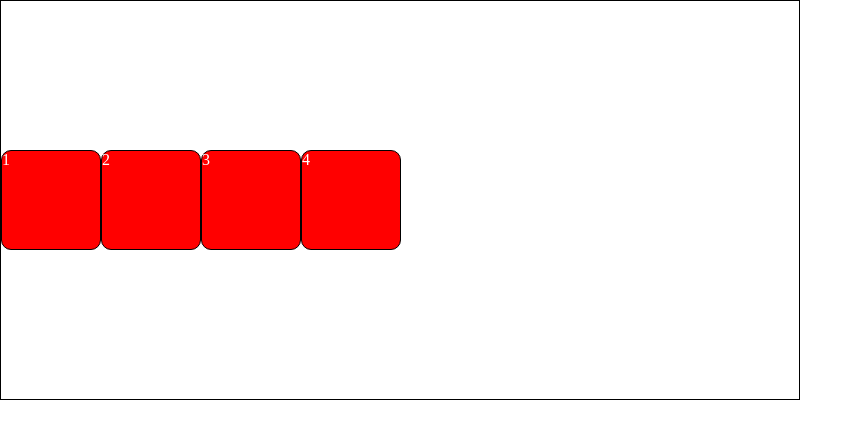
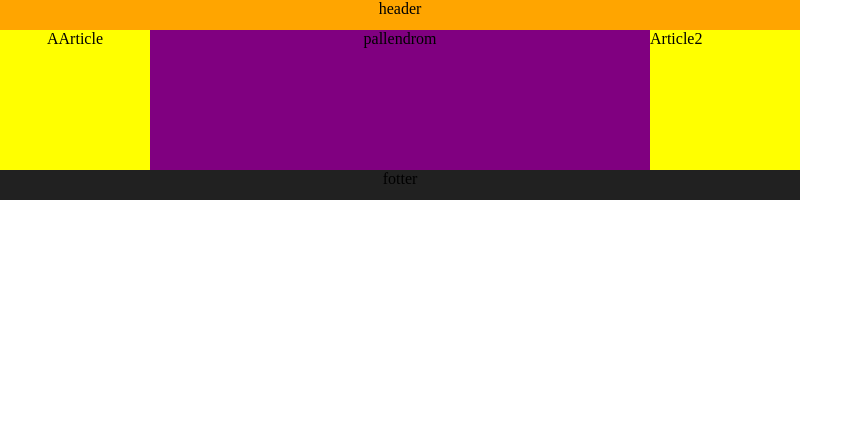
Before and after one commit to Sujal14012002/html-css, a plain HTML site: page index.html in a window 1280 px wide. Shown: the whole page, without its empty margins (0-863 px from the left). Drawn offline with Linux system fonts and the light colour scheme.

Commit message:
flex-project-small

```diff
--- a/index.html
+++ b/index.html
@@ -8,10 +8,14 @@
   <body>
 
     <div class="container">
-      <div class="box">1</div>
-      <div class="box">2</div>
-      <div class="box">3</div>
-      <div class="box">4</div>
+     <div class="header">header</div>
+     <div class="middle-fotter">
+      <div class="first">AArticle</div>
+      <div class="second">pallendrom</div>
+      <div class="third">Article2</div>
+     </div>
+     <div class="fotter">fotter</div>
+
 
     </div>
 
--- a/style.css
+++ b/style.css
@@ -5,24 +5,52 @@
 
 }
 
+.container{
+    height:200px;
+    width: 800px;
+    /* border:1px solid black; */
+    justify-content: center;
+    align-items: center;
 
-.container{
-    height: 400px;
+}
+.header{
+    height:30px;
     width:800px;
-    border:1px solid black;
+    background-color: orange;
+    text-align: center;
+    justify-content: center;
+}
+
+.middle-fotter{
+    height: 140px;
+    width:800px;
     display: flex;
-    /* justify-content: space-evenly; */
-    align-items: center;
-    justify-content: first baseline;
-
 
 
 }
-.box{
-    height: 100px;
-    width:100px;
-    border:1px solid black;
-    background-color: red;
-    border-radius: 10px;
-    color: white;
+.first{
+    height: 140px;
+    width:150px;
+    background-color: yellow;
+    text-align: center;
 }
+.second{
+    height: 140px;
+    width: 500px;
+    background-color: purple;
+    text-align: center;
+
+}
+.third{
+    height: 140px;
+    width:150px;
+    background-color: yellow;
+    text-align: green;
+}
+.fotter{
+    height:30px;
+    width:800px;
+    background-color: #212121;
+    text-align: center;
+    justify-content: center;
+}
```
